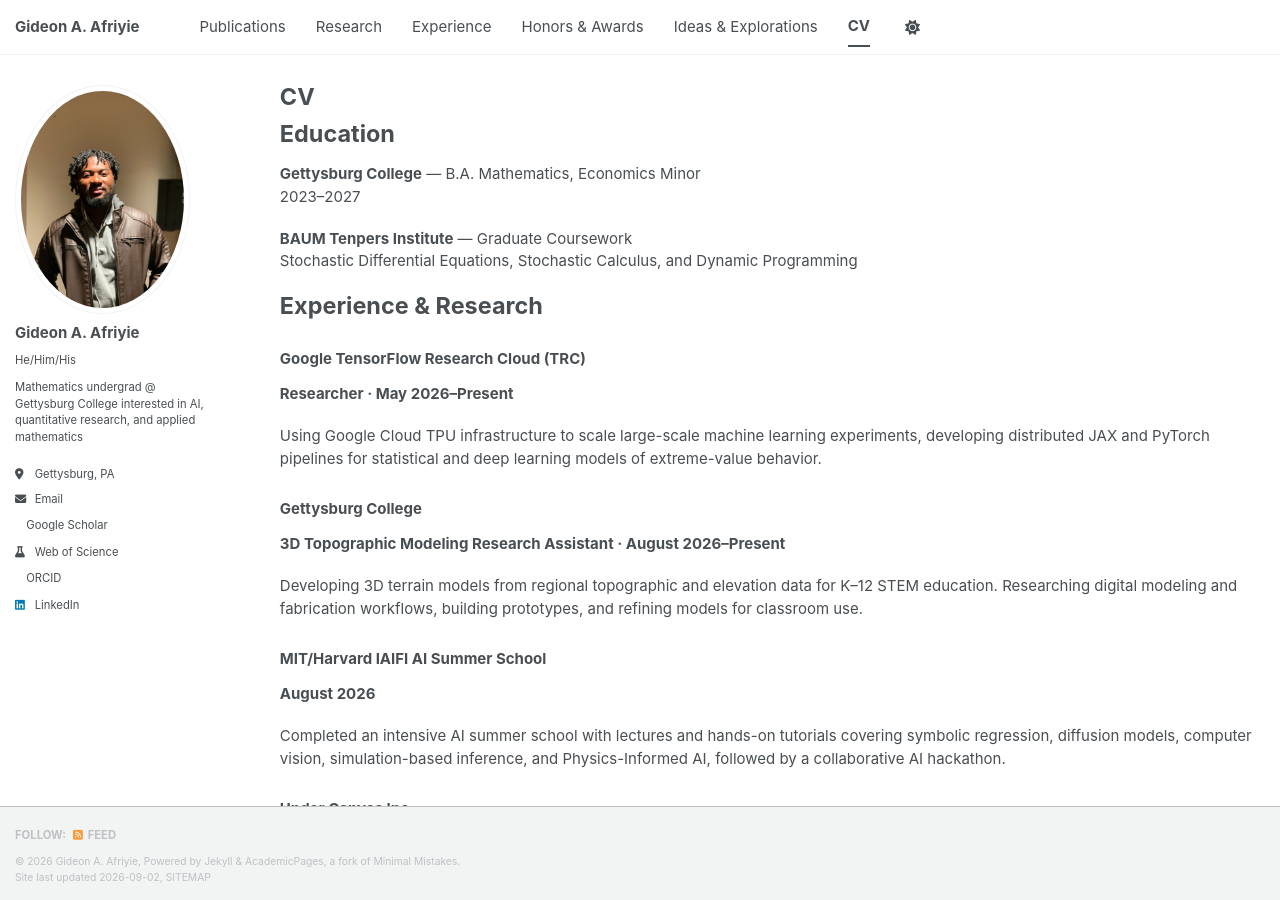
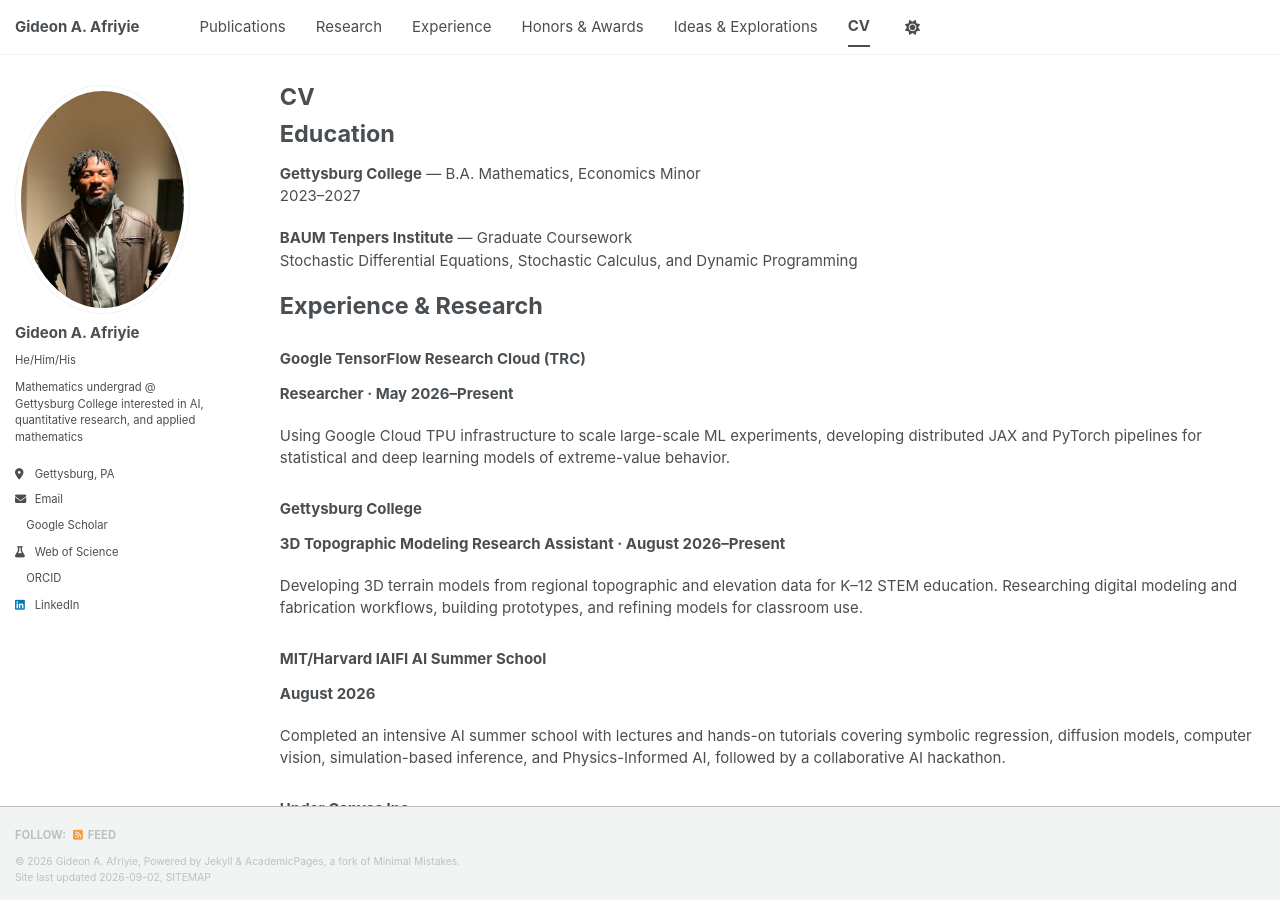
Before and after one commit to GideonAfriyie/academic-website-test, a Jekyll site: the page built from _pages/cv.md, in a window 1280 px wide and 900 px high. Built offline with Jekyll 4.4.1, drawn with Linux system fonts in a browser that asks for light colours; a style sheet for code colours, icons or effects is not loaded.

Commit message:
Abbreviate 'machine learning' to 'ML' in CV
Shortened 'machine learning' to 'ML' for brevity.

```diff
--- a/_pages/cv.md
+++ b/_pages/cv.md
@@ -23,7 +23,7 @@ Experience & Research
 ### Google TensorFlow Research Cloud (TRC)
 **Researcher · May 2026–Present**
 
-Using Google Cloud TPU infrastructure to scale large-scale machine learning experiments, developing distributed JAX and PyTorch pipelines for statistical and deep learning models of extreme-value behavior.
+Using Google Cloud TPU infrastructure to scale large-scale ML experiments, developing distributed JAX and PyTorch pipelines for statistical and deep learning models of extreme-value behavior.
 
 ### Gettysburg College
 **3D Topographic Modeling Research Assistant · August 2026–Present**
```
